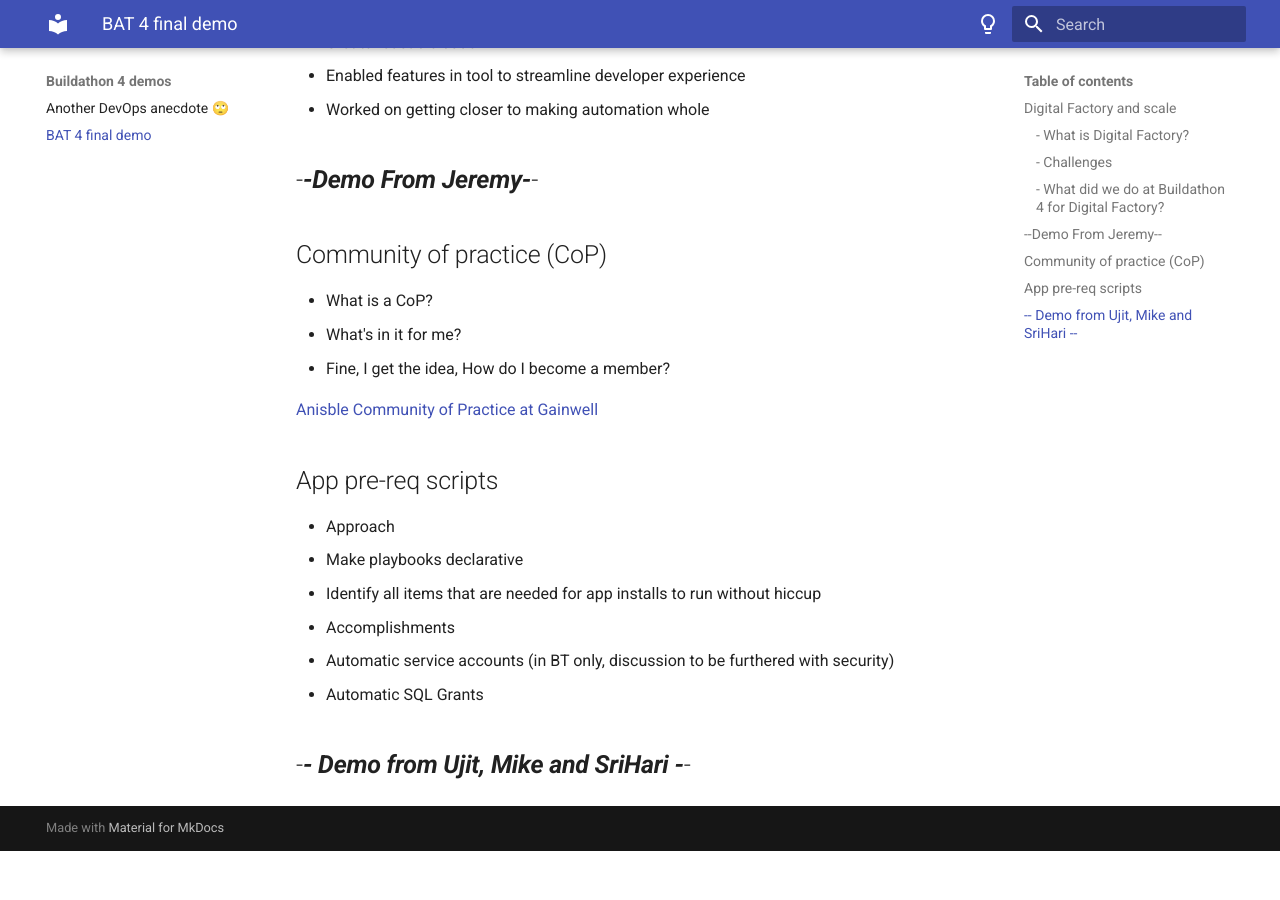
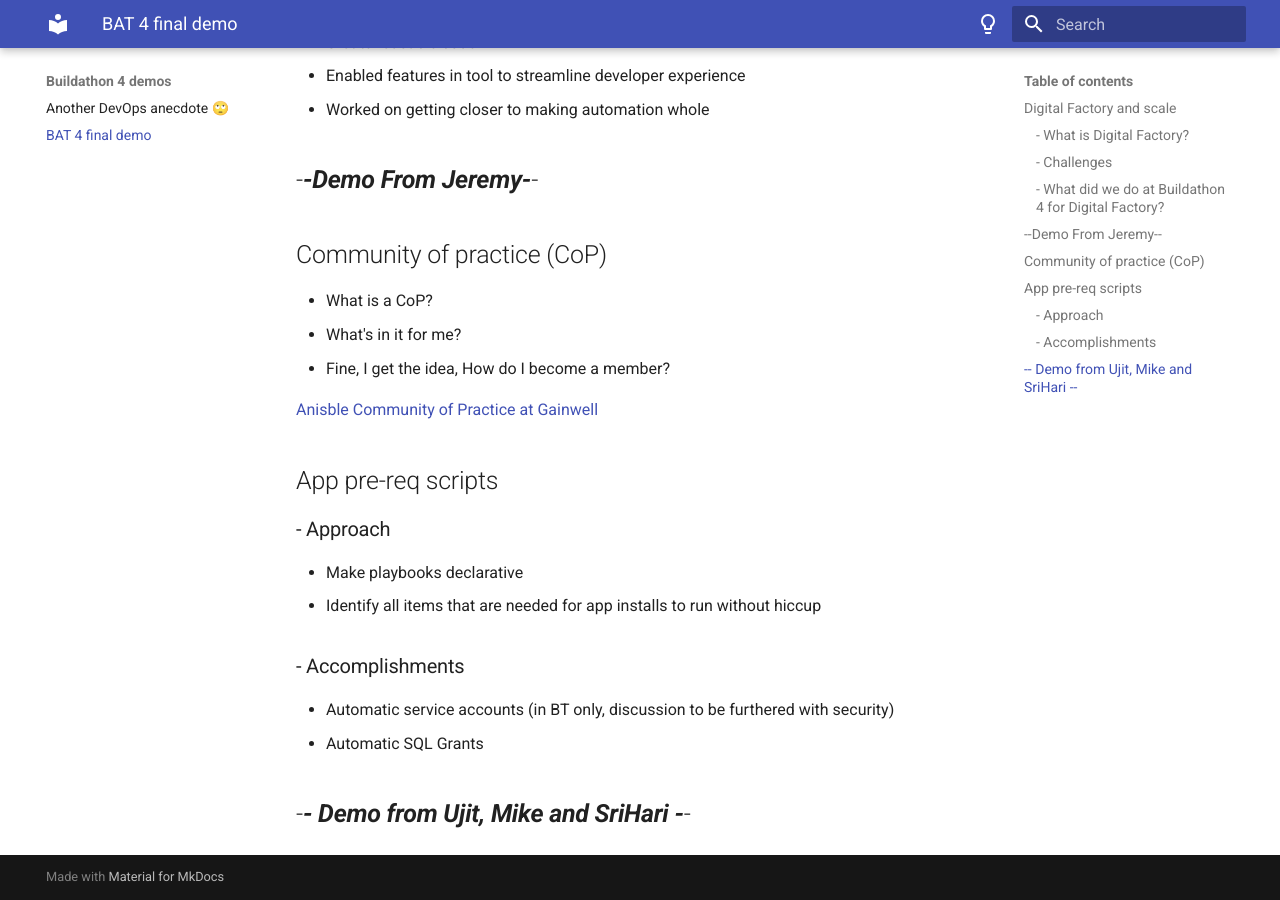
Before and after one commit to kharels/bat4, an MkDocs documentation site: the page built from docs/final-demo.md, in a window 1280 px wide and 900 px high, scrolled down 906 px. Built offline with MkDocs 1.6.1 and Material for MkDocs 9.7.7, drawn with Linux system fonts in a browser that asks for light colours; before the commit the page ends 1757 px from its top, so only the background shows below that.

Commit message:
Update final-demo.md

```diff
--- a/docs/final-demo.md
+++ b/docs/final-demo.md
@@ -26,11 +26,11 @@
 [Anisble Community of Practice at Gainwell](https://mygainwell.github.io/Ansible-CoP/)
 ## App pre-req scripts
 
-- Approach
+### - Approach
   - Make playbooks declarative
   - Identify all items that are needed for app installs to run without hiccup
 
-- Accomplishments
+### - Accomplishments
   - Automatic service accounts (in BT only, discussion to be furthered with security)
   - Automatic SQL Grants
 
```
